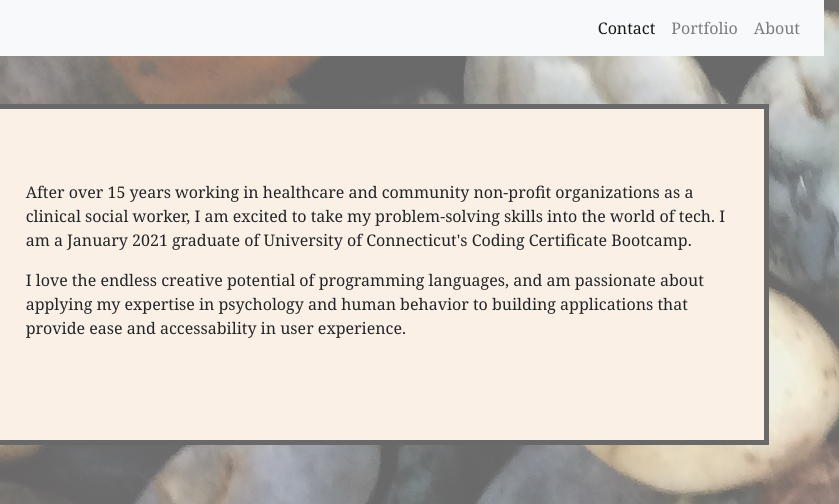
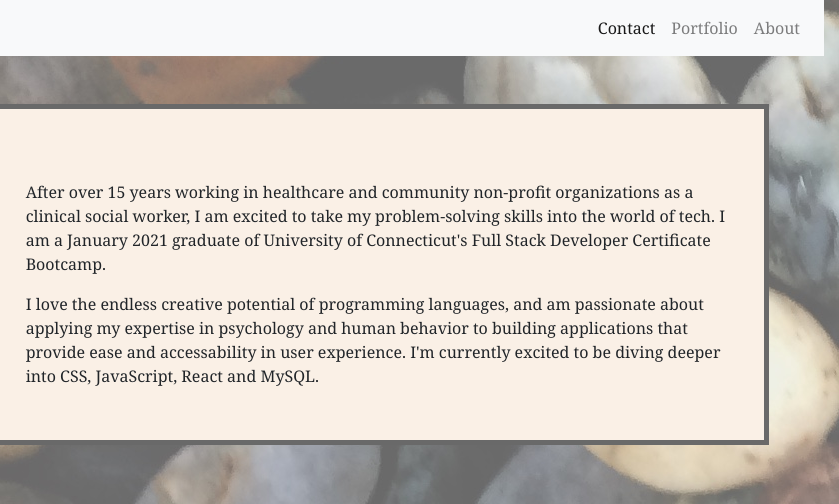
Before and after one commit to SueBee21/Portfolio, a plain HTML site: page index.html in a window 1280 px wide. Shown: the top 504 px of the page, 441-1280 px from the left. Drawn offline with nearby package versions, Linux system fonts and the light colour scheme.

Commit message:
adding about me content

```diff
--- a/index.html
+++ b/index.html
@@ -51,9 +51,10 @@
             <div class="col-xs-12 col-sm-8 col-md-8 col-lg-8">
                 <p>After over 15 years working in healthcare and community non-profit organizations as a
                     clinical social worker, I am excited to take my problem-solving skills into the world of tech. I am a January
-                    2021 graduate of University of Connecticut's Coding Certificate Bootcamp. </p>
+                    2021 graduate of University of Connecticut's Full Stack Developer Certificate Bootcamp. </p>
                 <p class="float-left">I love the endless creative potential of programming languages, and am passionate about applying my expertise in psychology and
-                    human behavior to building applications that provide ease and accessability in user experience.
+                    human behavior to building applications that provide ease and accessability in user experience. I'm currently
+                    excited to be diving deeper into CSS, JavaScript, React and MySQL.
                     </p>
 
                 </div>
```
